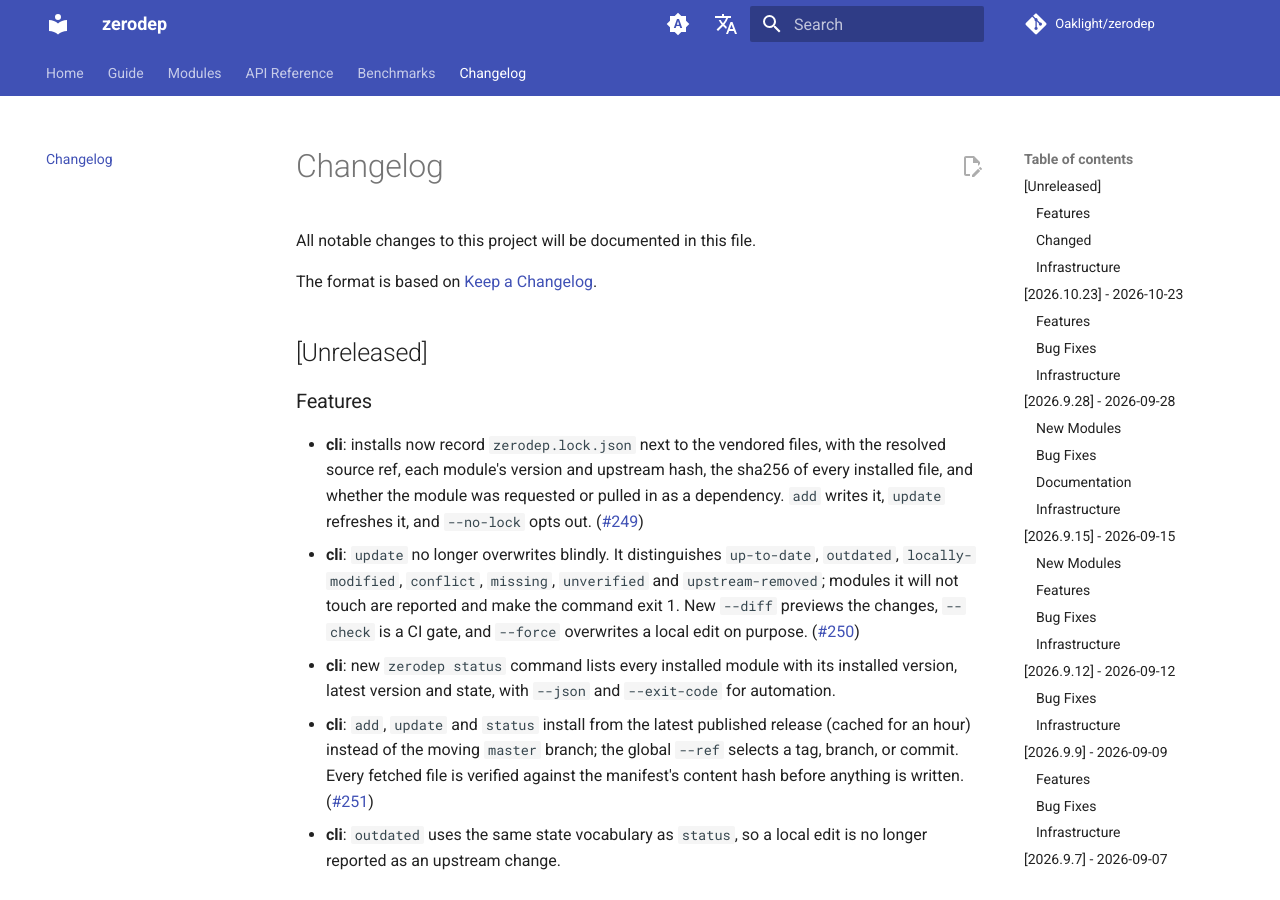
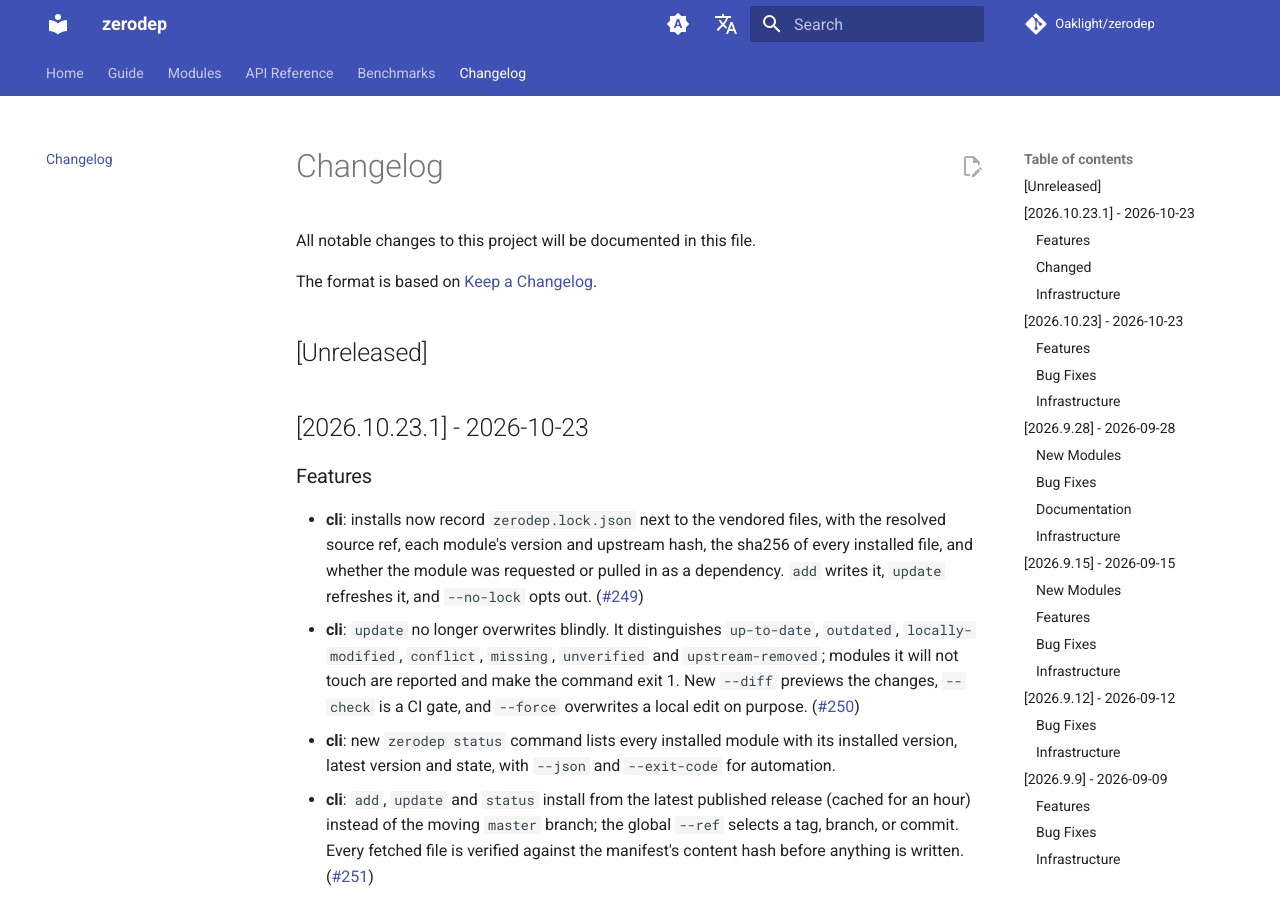
Before and after one commit to Oaklight/zerodep, an MkDocs documentation site: the page built from docs/changelog.md, in a window 1280 px wide and 900 px high. Built offline with MkDocs 1.6.1 and Material for MkDocs 9.7.7, drawn with Linux system fonts in a browser that asks for light colours; comment, search, counter and statistics services are not loaded.

Commit message:
docs(changelog): release 2026.10.23.1

```diff
--- a/docs/changelog.md
+++ b/docs/changelog.md
@@ -5,6 +5,8 @@
 The format is based on [Keep a Changelog](https://keepachangelog.com/en/1.1.0/).
 
 ## [Unreleased]
+
+## [2026.10.23.1] - 2026-10-23
 
 ### Features
 
```
